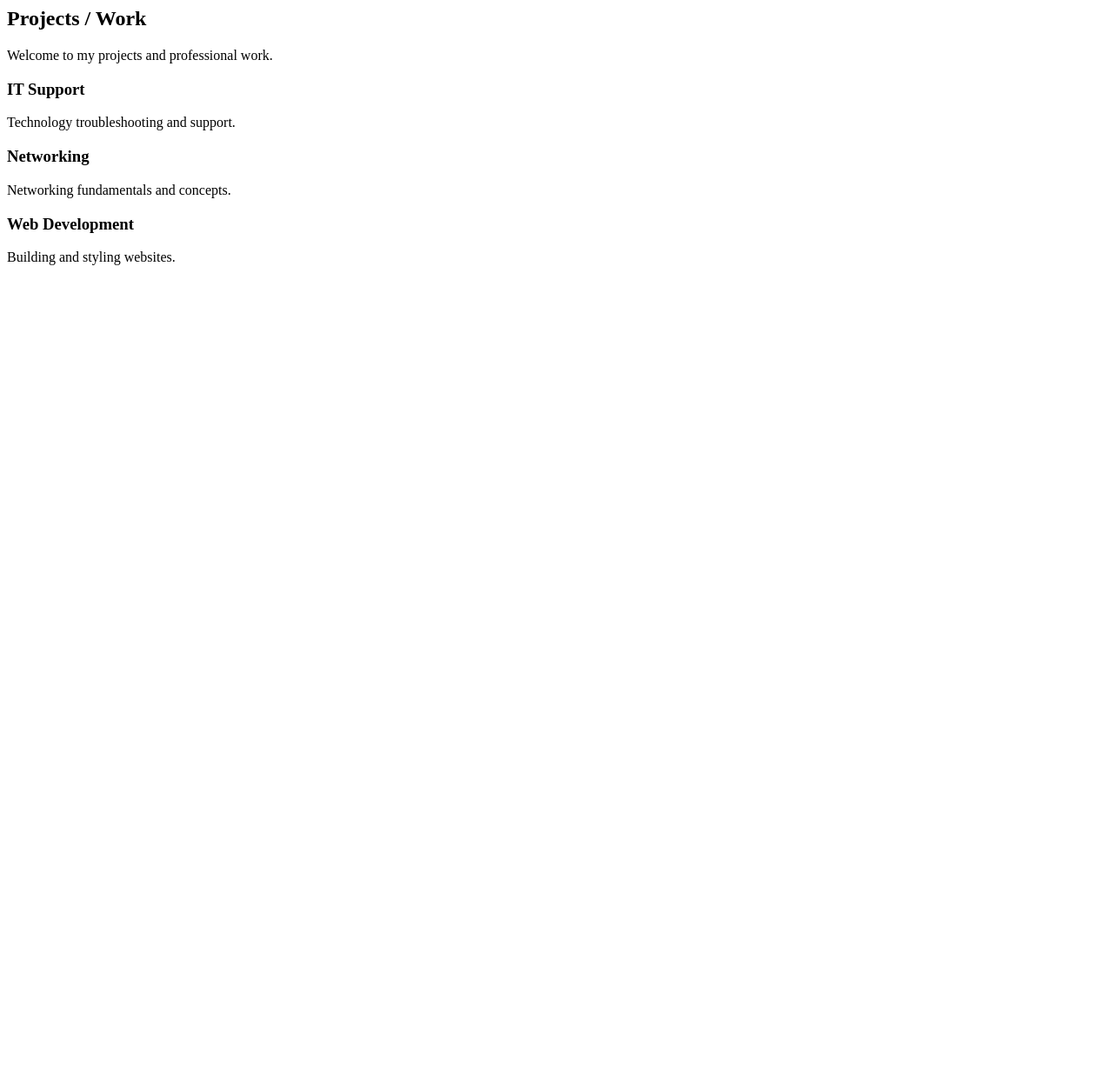
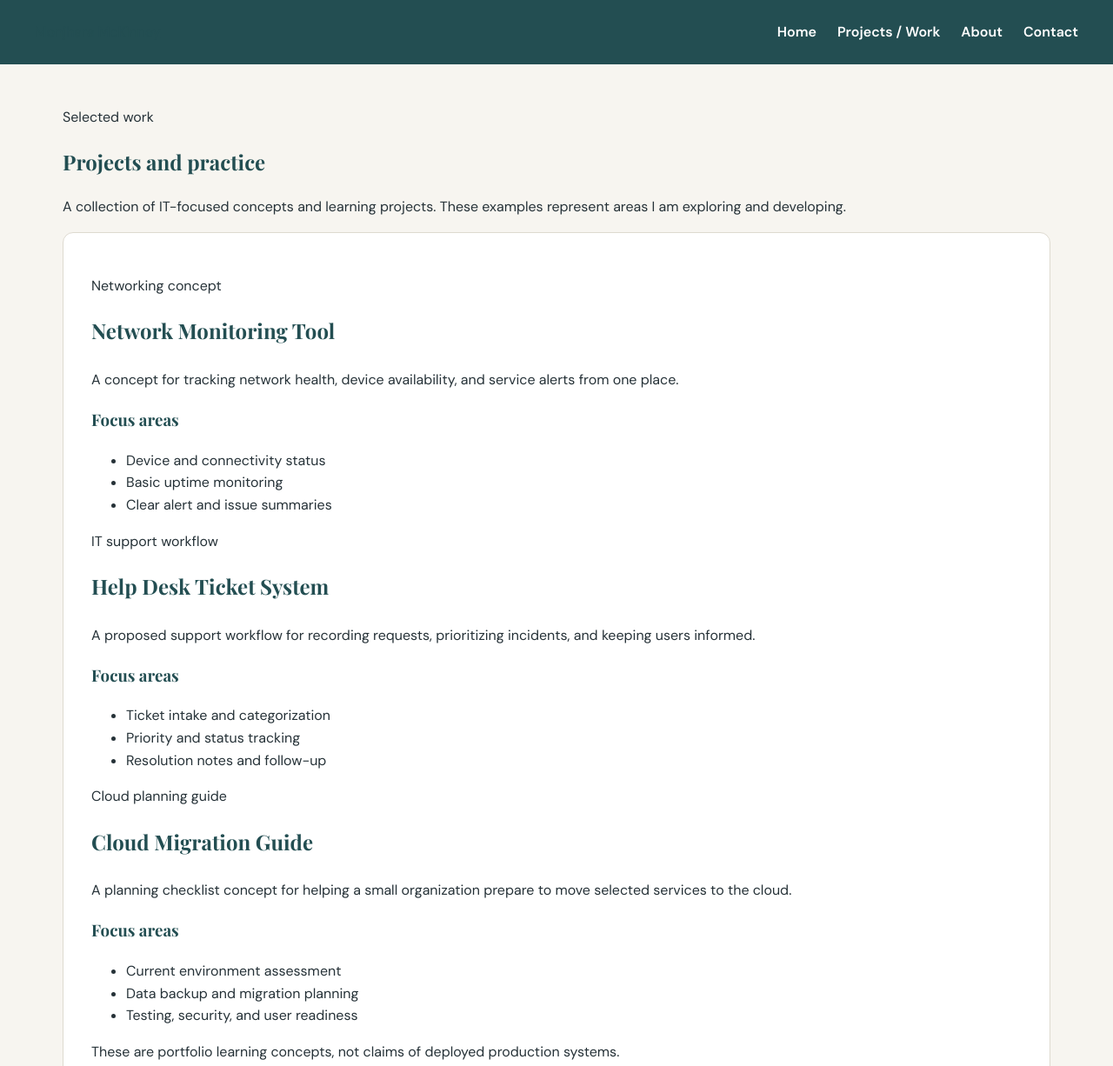
Before and after one commit to mmckinney-cpu/my-portfolio, a plain HTML site: page projects.html in a window 1280 px wide. Shown: the top 1226 px of the page at 87% size. Before the commit the page ends 800 px from the top, so only its background shows below. Drawn offline with nearby package versions, Linux system fonts and the light colour scheme.

Commit message:
Build complete responsive Projects page

```diff
--- a/projects.html
+++ b/projects.html
@@ -1,23 +1,60 @@
-<main>
-    <section class="content">
-        <h2>Projects / Work</h2>
-        <p>Welcome to my projects and professional work.</p>
-
-        <div class="skills-grid">
-            <div class="skill-card">
-                <h3>IT Support</h3>
-                <p>Technology troubleshooting and support.</p>
+<!DOCTYPE html>
+<html lang="en">
+<head>
+    <meta charset="UTF-8">
+    <meta name="viewport" content="width=device-width, initial-scale=1.0">
+    <meta name="description" content="Explore IT and web development learning projects by Monjhara McKinney.">
+    <title>Projects | Monjhara McKinney</title>
+    <link rel="preconnect" href="https://fonts.googleapis.com">
+    <link rel="preconnect" href="https://fonts.gstatic.com" crossorigin>
+    <link href="https://fonts.googleapis.com/css2?family=DM+Sans:wght@400;500;600;700&family=Playfair+Display:wght@600;700&display=swap" rel="stylesheet">
+    <link rel="stylesheet" href="css/style.css">
+</head>
+<body>
+    <header class="site-header">
+        <div class="header-container">
+            <a class="brand" href="index.html">Monjhara McKinney</a>
+            <nav aria-label="Main navigation">
+                <a href="index.html">Home</a>
+                <a href="projects.html" aria-current="page">Projects / Work</a>
+                <a href="about.html">About</a>
+                <a href="contact.html">Contact</a>
+            </nav>
+        </div>
+    </header>
+    <main>
+        <section class="page-intro">
+            <p class="eyebrow">Selected work</p>
+            <h1>Projects and practice</h1>
+            <p>A collection of IT-focused concepts and learning projects. These examples represent areas I am exploring and developing.</p>
+        </section>
+        <section class="content">
+            <div class="project-grid">
+                <article class="project-card" id="network">
+                    <p class="eyebrow">Networking concept</p>
+                    <h2>Network Monitoring Tool</h2>
+                    <p>A concept for tracking network health, device availability, and service alerts from one place.</p>
+                    <h3>Focus areas</h3>
+                    <ul><li>Device and connectivity status</li><li>Basic uptime monitoring</li><li>Clear alert and issue summaries</li></ul>
+                </article>
+                <article class="project-card" id="helpdesk">
+                    <p class="eyebrow">IT support workflow</p>
+                    <h2>Help Desk Ticket System</h2>
+                    <p>A proposed support workflow for recording requests, prioritizing incidents, and keeping users informed.</p>
+                    <h3>Focus areas</h3>
+                    <ul><li>Ticket intake and categorization</li><li>Priority and status tracking</li><li>Resolution notes and follow-up</li></ul>
+                </article>
+                <article class="project-card" id="cloud">
+                    <p class="eyebrow">Cloud planning guide</p>
+                    <h2>Cloud Migration Guide</h2>
+                    <p>A planning checklist concept for helping a small organization prepare to move selected services to the cloud.</p>
+                    <h3>Focus areas</h3>
+                    <ul><li>Current environment assessment</li><li>Data backup and migration planning</li><li>Testing, security, and user readiness</li></ul>
+                </article>
             </div>
-
-            <div class="skill-card">
-                <h3>Networking</h3>
-                <p>Networking fundamentals and concepts.</p>
-            </div>
-
-            <div class="skill-card">
-                <h3>Web Development</h3>
-                <p>Building and styling websites.</p>
-            </div>
-        </div>
-    </section>
-</main>
+            <p class="project-note">These are portfolio learning concepts, not claims of deployed production systems.</p>
+        </section>
+    </main>
+    <footer><p>© 2026 Monjhara McKinney. All rights reserved.</p></footer>
+</body>
+</html>
```
